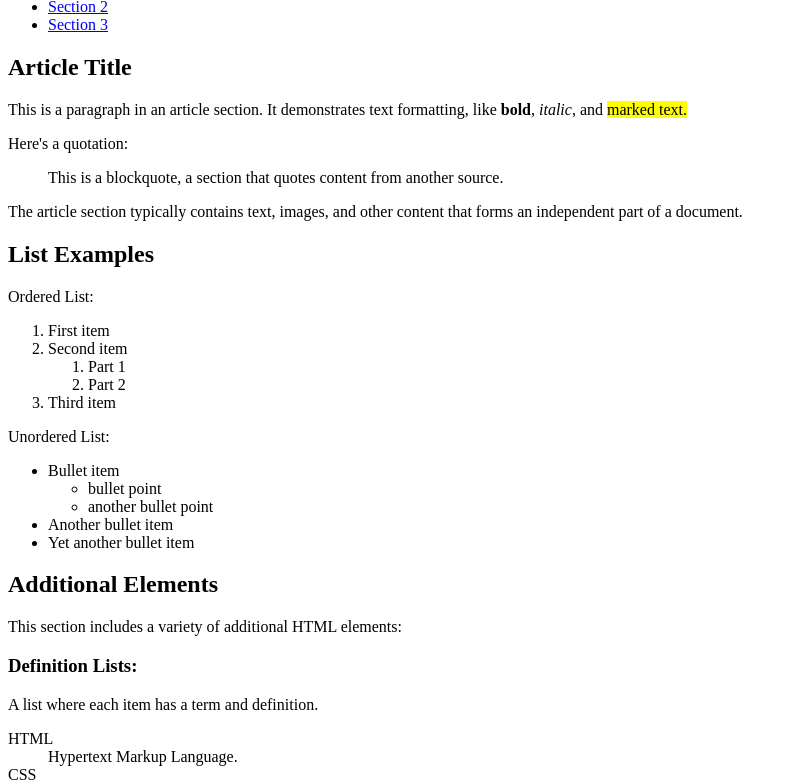
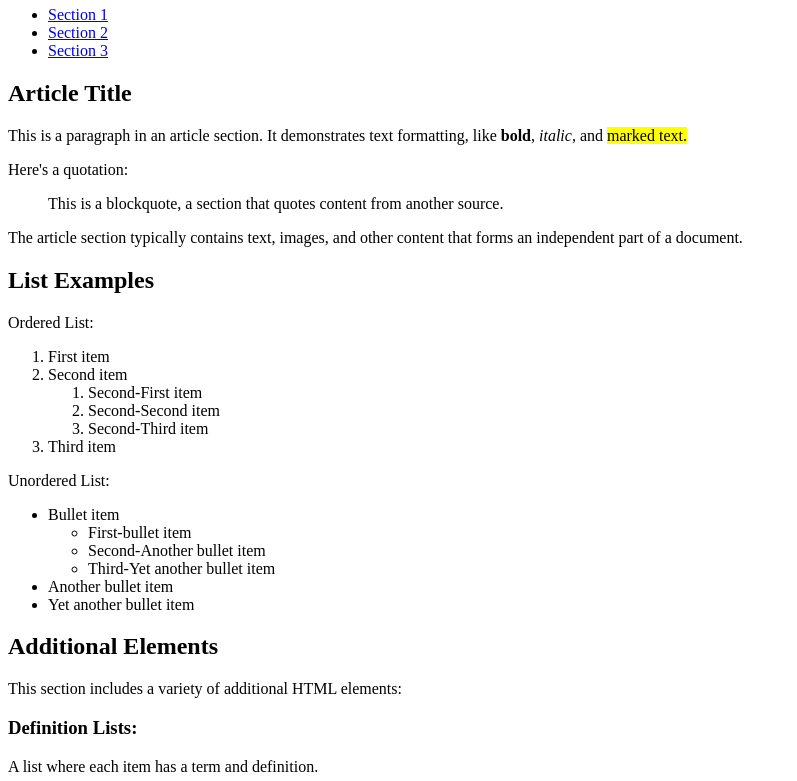
Before and after one commit to alymasani/Lab2, a plain HTML site: page news.html in a window 1280 px wide. Shown: the part 100-881 px from the top of the page, without its empty margins (0-797 px from the left). Drawn offline with Linux system fonts and the light colour scheme; files whose address does not match are found by name.

Commit message:
made more changes

```diff
--- a/news.html
+++ b/news.html
@@ -9,6 +9,7 @@ Description : A simple HTML file.
 -->
 <!DOCTYPE html>
 <html>
+    <a  href="index.html">Back to home</a>
 <head>
     <title>Comprehensive HTML Page</title>
 	<!--Copy and paste remaining tags of the head section from images.html file.-->
@@ -62,8 +63,9 @@ Description : A simple HTML file.
             <li>Second item</li>
 			<!--Make a sub-ordered list here-->
             <ol>
-                <li>Part 1</li>
-                <li>Part 2</li>
+                <li>Second-First item</li>
+                <li>Second-Second item</li>
+                <li>Second-Third item</li>
             </ol>
             <li>Third item</li>
         </ol>
@@ -72,8 +74,9 @@ Description : A simple HTML file.
             <li>Bullet item</li>
 			<!--Make a sub-unordered list here-->
             <ul>
-                <li>bullet point</li>
-                <li>another bullet point</li>
+                <li>First-bullet item</li>
+                <li>Second-Another bullet item</li>
+                <li>Third-Yet another bullet item</li>
             </ul>
             <li>Another bullet item</li>
             <li>Yet another bullet item</li>
```
